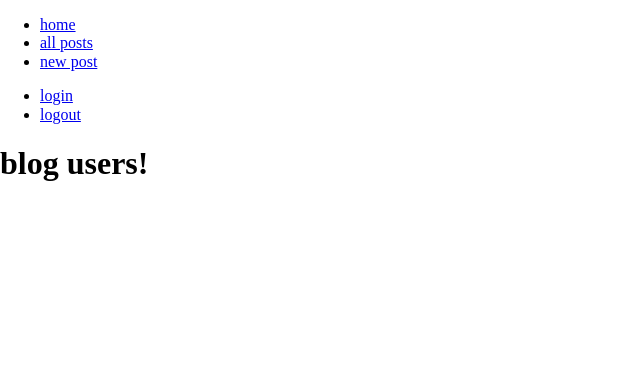
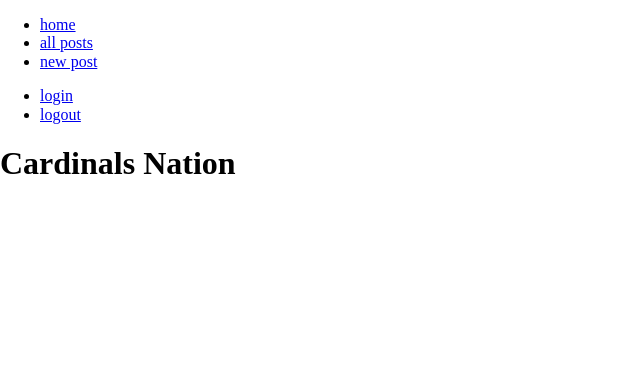
Before and after one commit to JayBoMac/blogz, a Python web app: template templates/index.html in a window 1280 px wide. Shown: the top 384 px of the page, without its empty margins (0-640 px from the left). Run offline with Jinja, Linux system fonts and the light colour scheme; the template is opened without the code that fills it, so the values that code supplies are empty; some libraries are stand-ins or nearby versions.

Commit message:
Update index.html

```diff
--- a/templates/index.html
+++ b/templates/index.html
@@ -2,7 +2,7 @@
 
 {% block content %}
 
-<h1>blog users!</h1>
+<h1>Cardinals Nation</h1>
 
 <ul>
 {% for user in users %}
```
